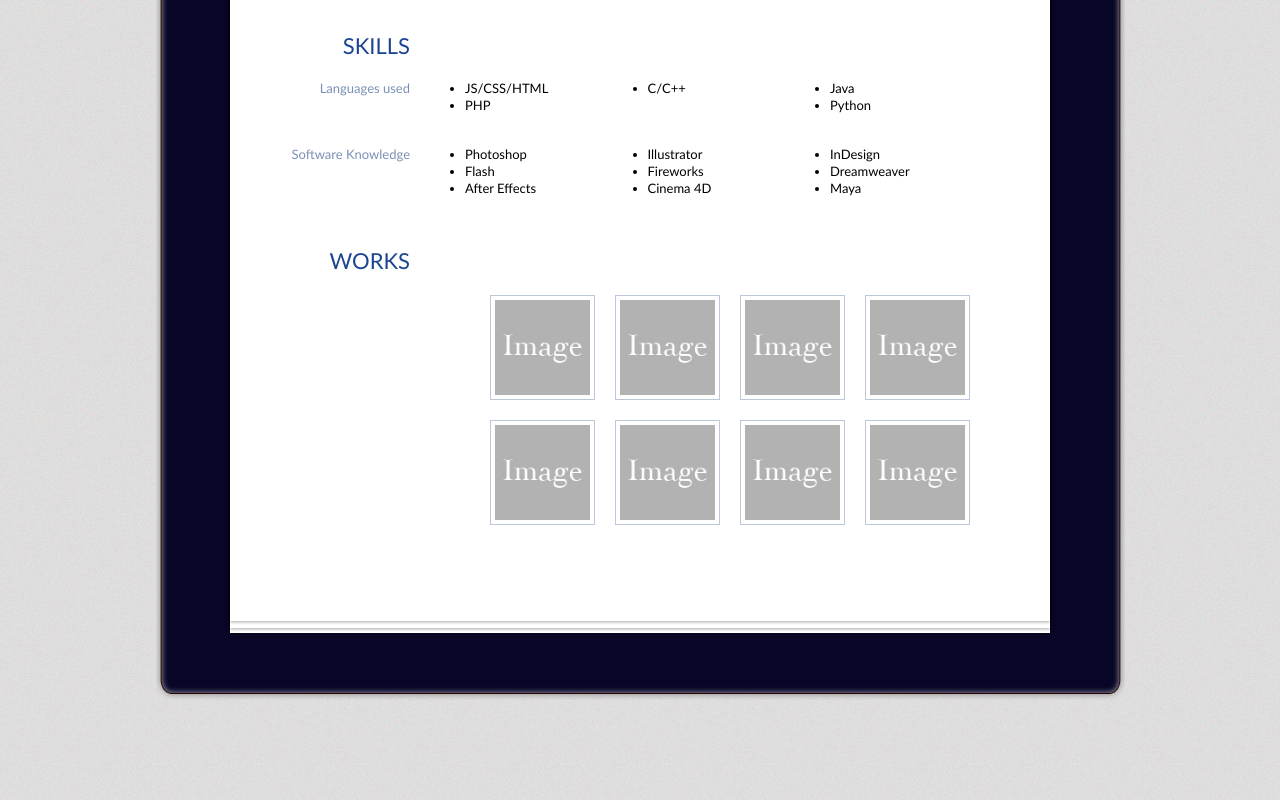
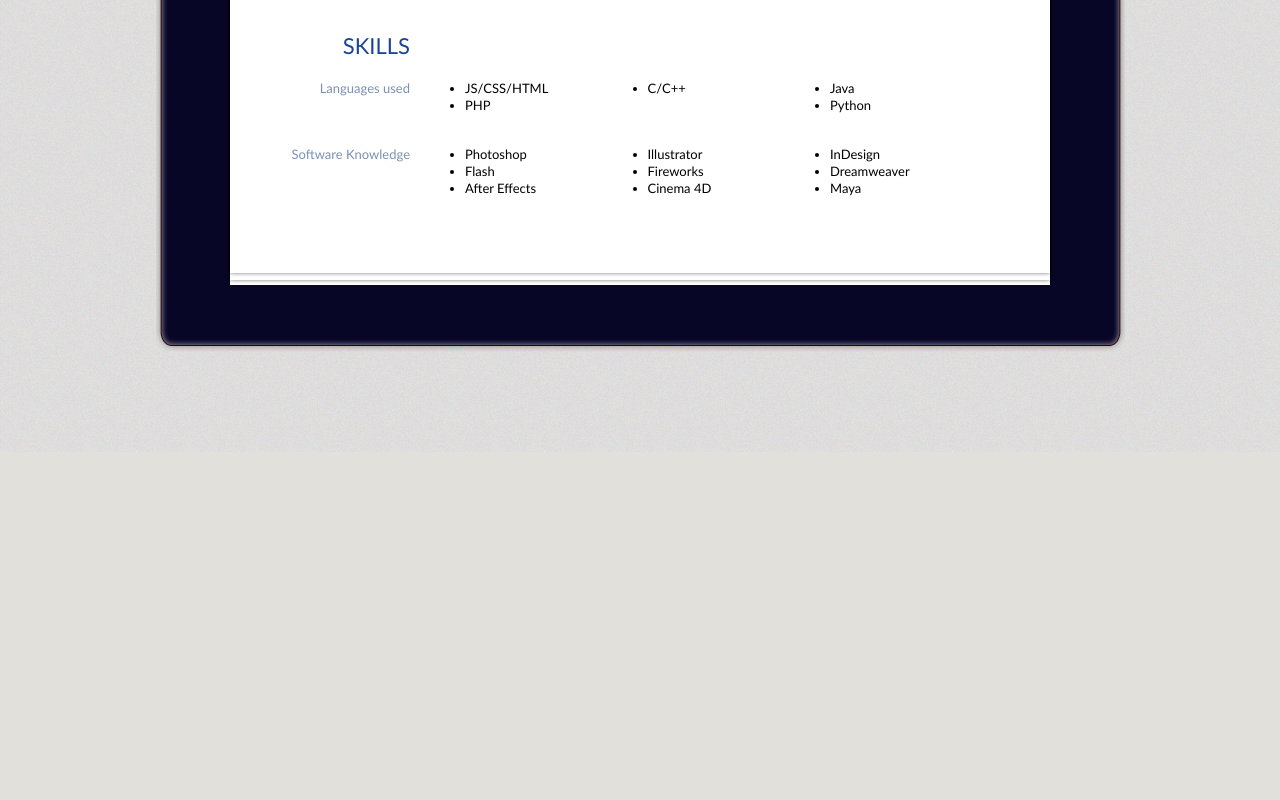
Before and after one commit to xifeiwu/xifeiwu.github.io, a plain HTML site: page index.html in a window 1280 px wide. Shown: the part 1868-2668 px from the top of the page. After the commit the page ends 2320 px from the top, so only its background shows below. Drawn offline with Linux system fonts and the light colour scheme.

Commit message:
remove unsed js file and works section

```diff
--- a/index.html
+++ b/index.html
@@ -11,11 +11,11 @@
 <!--[if IE 6]>
 <link href="css/ie6.css" rel="stylesheet" type="text/css" />
 <![endif]-->
-<script type="text/javascript" src="js/jquery-1.4.2.min.js"></script>
-<script type="text/javascript" src="js/jquery.tipsy.js"></script>
-<script type="text/javascript" src="js/scrollTo.js"></script>
-<script type="text/javascript" src="js/jquery.colorbox.js"></script>
-<script type="text/javascript" src="js/custom.js"></script>
+<!-- <script type="text/javascript" src="js/jquery-1.4.2.min.js"></script> -->
+<!-- <script type="text/javascript" src="js/jquery.tipsy.js"></script> -->
+<!-- <script type="text/javascript" src="js/jquery.colorbox.js"></script> -->
+<!-- <script type="text/javascript" src="js/scrollTo.js"></script> -->
+<!-- <script type="text/javascript" src="js/custom.js"></script> -->
 </head>
 <body>
 <!-- Begin Wrapper -->
@@ -200,28 +200,6 @@
           </div>
         </div>
         <!-- End 4th Row -->
-        <!-- Begin 5th Row -->
-        <div class="entry">
-          <h2 class="category">WORKS</h2>
-          <div class="content">
-            <div class="item">
-              <h3 class="title"></h3>
-              <div class="description">
-                <ul class="works">
-                  <li><a href="images/1.jpg" rel="gallery" title="Lorem ipsum dolor sit amet."><img src="images/image.jpg" alt="" /></a></li>
-                  <li><a href="images/2.jpg" rel="gallery" title="Lorem ipsum dolor sit amet."><img src="images/image.jpg" alt="" /></a></li>
-                  <li><a href="images/3.jpg" rel="gallery" title="Lorem ipsum dolor sit amet."><img src="images/image.jpg" alt="" /></a></li>
-                  <li><a href="images/1.jpg" rel="gallery" title="Lorem ipsum dolor sit amet."><img src="images/image.jpg" alt="" /></a></li>
-                  <li><a href="images/2.jpg" rel="gallery" title="Lorem ipsum dolor sit amet."><img src="images/image.jpg" alt="" /></a></li>
-                  <li><a href="images/3.jpg" rel="gallery" title="Lorem ipsum dolor sit amet."><img src="images/image.jpg" alt="" /></a></li>
-                  <li><a href="images/1.jpg" rel="gallery" title="Lorem ipsum dolor sit amet."><img src="images/image.jpg" alt="" /></a></li>
-                  <li><a href="images/1.jpg" rel="gallery" title="Lorem ipsum dolor sit amet."><img src="images/image.jpg" alt="" /></a></li>
-                </ul>
-              </div>
-            </div>
-          </div>
-        </div>
-        <!-- End 5th Row -->
       </div>
       <div class="paper-bottom"></div>
     </div>
```
